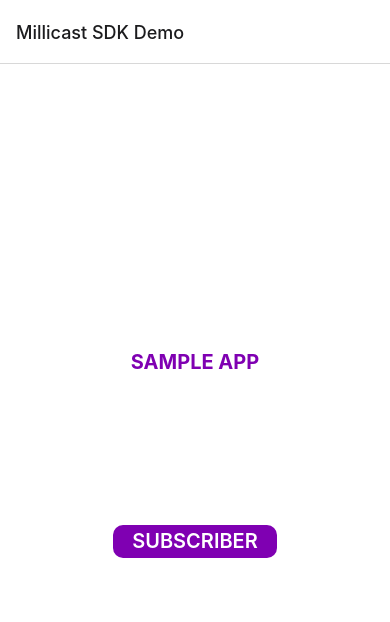
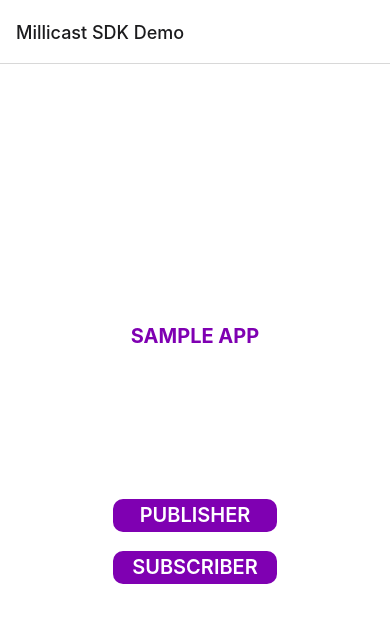
Before and after one commit to millicast/streaming-sdk-react-native-getting-started, a React Native app: screen / in a window 390 px wide. Shown: the top 622 px of the page. Built offline with nearby package versions, Linux system fonts and the light colour scheme; what @millicast/sdk, react-native would draw is missing.

Commit message:
Added conditional rendering

```diff
--- a/App.js
+++ b/App.js
@@ -5,19 +5,6 @@
  * @format
  * @flow strict-local
  */
-
-// import React from 'react';
-// import type {Node} from 'react';
-// import ReactNative, {
-//   Platform,
-//   SafeAreaView,
-//   ScrollView,
-//   StatusBar,
-//   StyleSheet,
-//   Text,
-//   useColorScheme,
-//   View,
-// } from 'react-native';
 
 import * as React from 'react';
 import { Text, TouchableOpacity, SafeAreaView } from 'react-native';
@@ -27,40 +14,36 @@
 import Viewer from './Viewer'
 
 import myStyles from './styles.js'
+import { Platform } from "react-native"
+import { isVoidTypeAnnotation } from '@babel/types';
 
 function HomeScreen({ navigation }) {
   return (
     <SafeAreaView style={myStyles.screenContainer}>
       <Text style={myStyles.title}>SAMPLE APP</Text>
-      <TouchableOpacity hasTVPreferredFocus tvParallaxProperties={{ magnification: 1.2 }} onPress={() => navigation.navigate('Subscriber App')} style={myStyles.buttonDesign}>
+      {!Platform.isTV ?
+        <TouchableOpacity
+          onPress={() => navigation.navigate('Publisher App')}
+          style={myStyles.buttonDesign}>
+          <Text style={myStyles.buttonText}>PUBLISHER</Text>
+        </TouchableOpacity>
+        : null
+      }
+
+      <TouchableOpacity
+        hasTVPreferredFocus
+        onPress={() => navigation.navigate('Subscriber App')}
+        style={myStyles.buttonDesign}>
         <Text style={myStyles.buttonText}>SUBSCRIBER</Text>
       </TouchableOpacity>
     </SafeAreaView>
   );
 }
 
-// function HomeScreen({ navigation }) {
-//   return (
-//     <SafeAreaView style={myStyles.screenContainer}>
-//       <Text style={myStyles.title}>SAMPLE APP</Text>
-//       {!utils.isTV() ?
-//         <TouchableOpacity onPress={() => navigation.navigate('Publisher App')} style={myStyles.buttonDesign}>
-//           <Text style={myStyles.buttonText}>PUBLISHER</Text>
-//         </TouchableOpacity>
-//         : null
-//       }
-//       <TouchableOpacity onPress={() => navigation.navigate('Subscriber App')} style={myStyles.buttonDesign}>
-//         <Text style={myStyles.buttonText}>SUBSCRIBER</Text>
-//       </TouchableOpacity>
-//     </SafeAreaView>
-//   );
-// }
-
 const Stack = createNativeStackNavigator();
 
 function App() {
   return (
-
     <NavigationContainer style={myStyles.screenContainer}>
       <Stack.Navigator style={myStyles.screenContainer}>
         <Stack.Screen name="Millicast SDK Demo" component={HomeScreen} />
@@ -71,97 +54,3 @@
 }
 
 export default App;
-
-// import {
-//   Colors,
-//   DebugInstructions,
-//   Header,
-//   LearnMoreLinks,
-//   ReloadInstructions,
-// } from 'react-native/Libraries/NewAppScreen';
-
-// const Section = ({children, title}): Node => {
-//   const isDarkMode = useColorScheme() === 'dark';
-//   return (
-//     <View style={styles.sectionContainer}>
-//       <Text
-//         style={[
-//           styles.sectionTitle,
-//           {
-//             color: isDarkMode ? Colors.white : Colors.black,
-//           },
-//         ]}>
-//         {title}
-//       </Text>
-//       <Text
-//         style={[
-//           styles.sectionDescription,
-//           {
-//             color: isDarkMode ? Colors.light : Colors.dark,
-//           },
-//         ]}>
-//         {children}
-//       </Text>
-//     </View>
-//   );
-// };
-
-// const App: () => Node = () => {
-//   const isDarkMode = useColorScheme() === 'dark';
-
-//   const backgroundStyle = {
-//     backgroundColor: isDarkMode ? Colors.darker : Colors.lighter,
-//   };
-
-//   return (
-//     <SafeAreaView style={backgroundStyle}>
-//       <StatusBar barStyle={isDarkMode ? 'light-content' : 'dark-content'} />
-//       <ScrollView
-//         contentInsetAdjustmentBehavior="automatic"
-//         style={backgroundStyle}>
-//         <Header />
-//         <View
-//           style={{
-//             backgroundColor: isDarkMode ? Colors.black : Colors.white,
-//           }}>
-//           <Section title="Step One">
-//             Edit <Text style={styles.highlight}>App.js</Text> to change this
-//             screen and then come back to see your edits.
-//           </Section>
-//           <Section title="See Your Changes">
-//             <ReloadInstructions />
-//           </Section>
-//           <Section title="Debug">
-//             <DebugInstructions />
-//           </Section>
-//           <Section title="Learn More">
-//             Read the docs to discover what to do next:
-//           </Section>
-//           <LearnMoreLinks />
-//         </View>
-//         {/* <RTCView key={stream.stream.toURL() + stream.videoMid} streamURL={stream.stream.toURL()} style={this.styles.video} objectFit='contain' /> */}
-//       </ScrollView>
-//     </SafeAreaView>
-//   );
-// };
-
-// const styles = StyleSheet.create({
-//   sectionContainer: {
-//     marginTop: 32,
-//     paddingHorizontal: 24,
-//   },
-//   sectionTitle: {
-//     fontSize: 24,
-//     fontWeight: '600',
-//   },
-//   sectionDescription: {
-//     marginTop: 8,
-//     fontSize: 18,
-//     fontWeight: '400',
-//   },
-//   highlight: {
-//     fontWeight: '700',
-//   },
-// });
-
-// export default App;
```
Also changed, not shown: package.json (line endings or trailing spaces).
